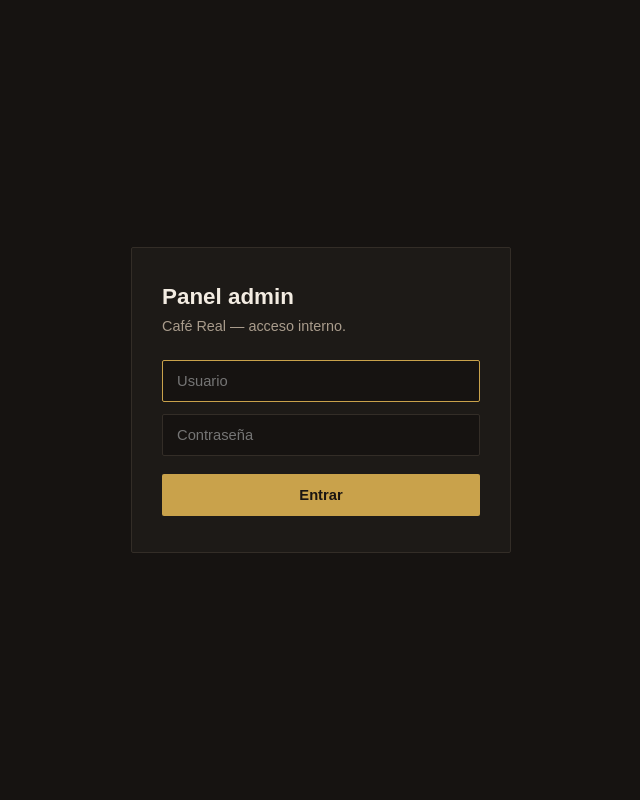
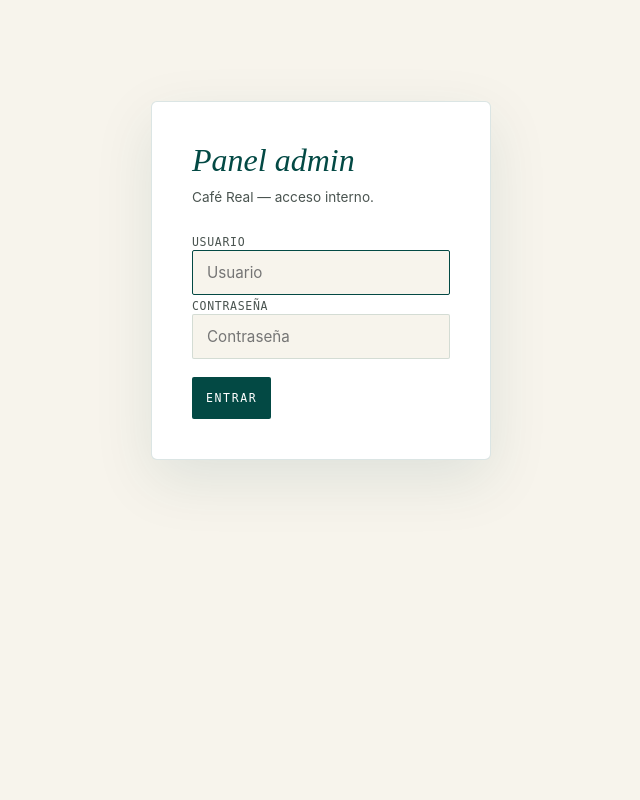
Before and after one commit to Nico752-M/Jorge-web, a Flask app: template Oracle/templates/login.html in a window 1280 px wide. Shown: the whole page, without its empty margins (319-959 px from the left). Run offline with Flask 3, Linux system fonts and the light colour scheme; the template is opened without the code that fills it, so the values that code supplies are empty.

Commit message:
cambio en la estetica del login

```diff
--- a/Oracle/templates/login.html
+++ b/Oracle/templates/login.html
@@ -9,41 +9,15 @@
   <link rel="manifest" href="/manifest.json">
   <meta name="theme-color" content="#15120e">
   <link rel="apple-touch-icon" href="/icon-192.png">
+  <link rel="manifest" href="/manifest.json">
+  <meta name="theme-color" content="#F7F4EC">
+  <link rel="apple-touch-icon" href="/icon-192.png">
+  <link rel="stylesheet" href="/static/css/admin.css">
   <style>
-    :root{ --hierro:#161311; --hierro-2:#1d1a17; --crema:#f3ece2; --concreto:#a99c8c;
-           --oro:#c9a24b; --oro-suave:#e0c27a; --linea:#332d27; }
-    *{box-sizing:border-box;}
-    body{
-      margin:0; min-height:100vh; display:flex; align-items:center; justify-content:center;
-      background:var(--hierro); color:var(--crema);
-      font-family:'Public Sans', Arial, sans-serif; padding:24px;
-    }
-    .login-box{
-      width:100%; max-width:380px; background:var(--hierro-2);
-      border:1px solid var(--linea); padding:36px 30px; border-radius:2px;
-    }
-    .login-box h2{ margin:0 0 6px; font-size:1.4rem; }
-    .login-box p{ color:var(--concreto); font-size:.9rem; line-height:1.5; margin:0 0 22px; }
-    form{ display:flex; flex-direction:column; gap:12px; }
-    input{
-      background:var(--hierro); border:1px solid var(--linea); color:var(--crema);
-      padding:12px 14px; font-size:.92rem; border-radius:2px; outline:none;
-    }
-    input:focus{ border-color:var(--oro); }
-    button{
-      margin-top:6px; background:var(--oro); color:#1a1512; border:none;
-      padding:13px; font-size:.92rem; font-weight:600; cursor:pointer; border-radius:2px;
-    }
-    button:hover{ background:var(--oro-suave); }
-    .mensajes{ margin-bottom:16px; }
-    .mensajes p{
-      color:#e6a99b; font-size:.85rem; line-height:1.4;
-      border:1px solid var(--linea); padding:8px 10px; border-radius:2px; margin:0 0 8px;
-    }
-
+    /* Solo lo que es específico de esta pantalla y no vive en admin.css */
     .overlay-carga{
       position:fixed; inset:0; z-index:999;
-      background:rgba(21,18,14,.72);
+      background:rgba(2,16,14,.5);
       backdrop-filter:blur(5px) saturate(120%);
       -webkit-backdrop-filter:blur(5px) saturate(120%);
       display:flex; flex-direction:column; align-items:center; justify-content:center; gap:14px;
@@ -52,49 +26,35 @@
     .overlay-carga.visible{ opacity:1; pointer-events:all; }
     .spinner-carga{
       width:34px; height:34px; border-radius:50%;
-      border:3px solid rgba(201,162,75,.25); border-top-color:var(--oro);
+      border:3px solid rgba(255,255,255,.25); border-top-color:var(--blanco);
       animation:girar .7s linear infinite;
     }
-    .overlay-carga span{ font-size:.82rem; color:var(--concreto); letter-spacing:.02em; }
+    .overlay-carga span{ font-size:.82rem; color:var(--blanco); letter-spacing:.02em; }
     @keyframes girar{ to{ transform:rotate(360deg); } }
   </style>
 </head>
-<body>
+<div id="overlay-carga" class="overlay-carga"><div class="spinner-carga"></div><span>Entrando...</span></div>
 
-  <div id="overlay-carga" class="overlay-carga"><div class="spinner-carga"></div><span>Entrando...</span></div>
-  <div class="login-box">
-    <h2>Panel admin</h2>
-    <p>Café Real — acceso interno.</p>
+<div class="login-wrap">
+  <div class="login-card">
+    <h1>Panel admin</h1>
+    <p class="subt">Café Real — acceso interno.</p>
 
     {% with mensajes = get_flashed_messages() %}
       {% if mensajes %}
-        <div class="mensajes">
-          {% for m in mensajes %}
-            <p>{{ m }}</p>
-          {% endfor %}
-        </div>
+        {% for m in mensajes %}
+          <p class="flash">{{ m }}</p>
+        {% endfor %}
       {% endif %}
     {% endwith %}
 
     <form method="POST">
+      <label>Usuario</label>
       <input type="text" name="usuario" placeholder="Usuario" required autofocus>
+      <label>Contraseña</label>
       <input type="password" name="password" placeholder="Contraseña" required>
-      <button type="submit">Entrar</button>
+      <button type="submit" class="btn-solid">Entrar</button>
     </form>
   </div>
-
-  <script>
-    if ("serviceWorker" in navigator) {
-      window.addEventListener("load", () => {
-        navigator.serviceWorker.register("/sw.js").catch((err) => {
-          console.warn("No se pudo registrar el service worker:", err);
-        });
-      });
-    }
-
-    document.querySelector('form').addEventListener('submit', () => {
-      document.getElementById('overlay-carga').classList.add('visible');
-    });
-  </script>
-</body>
+</div>
 </html>
```
